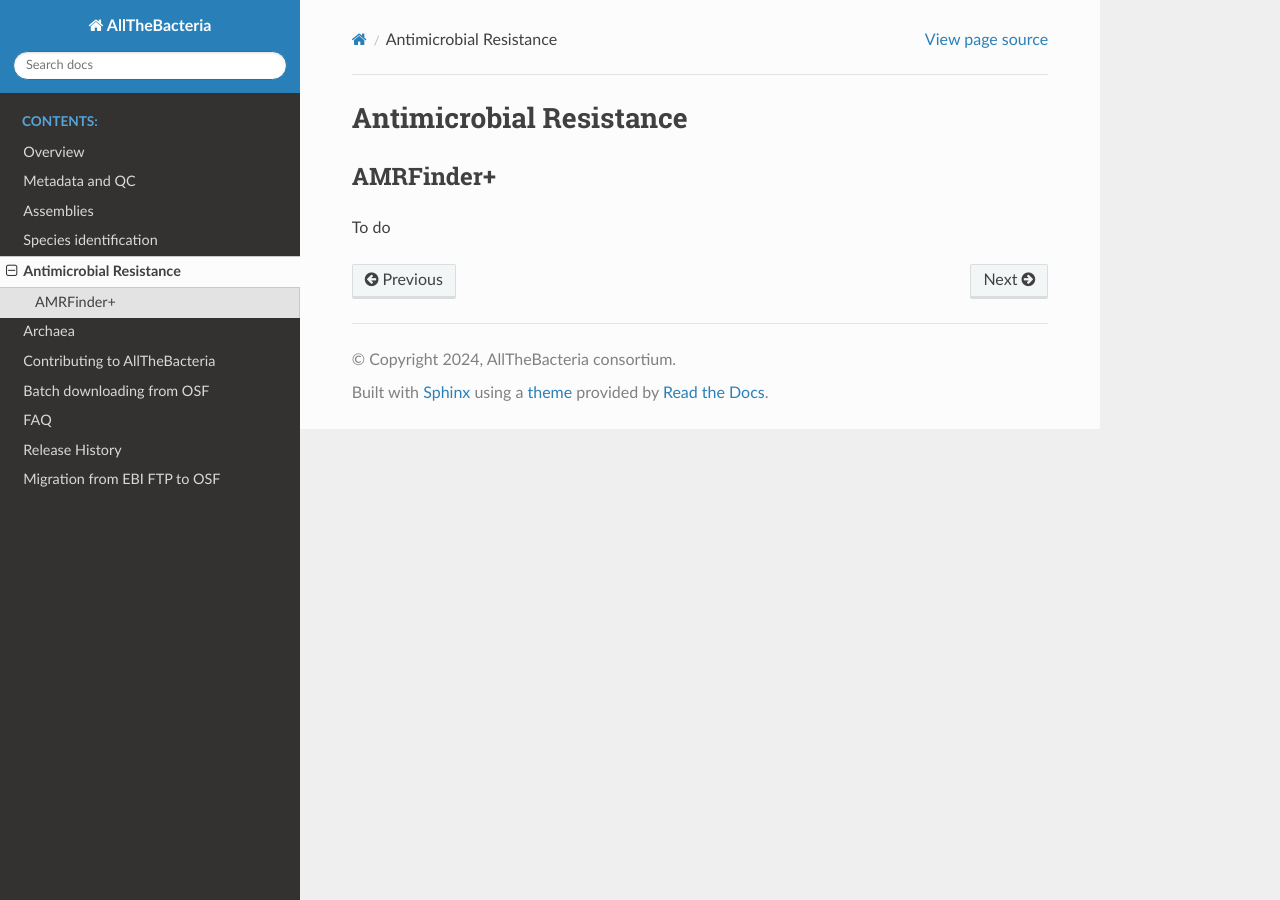
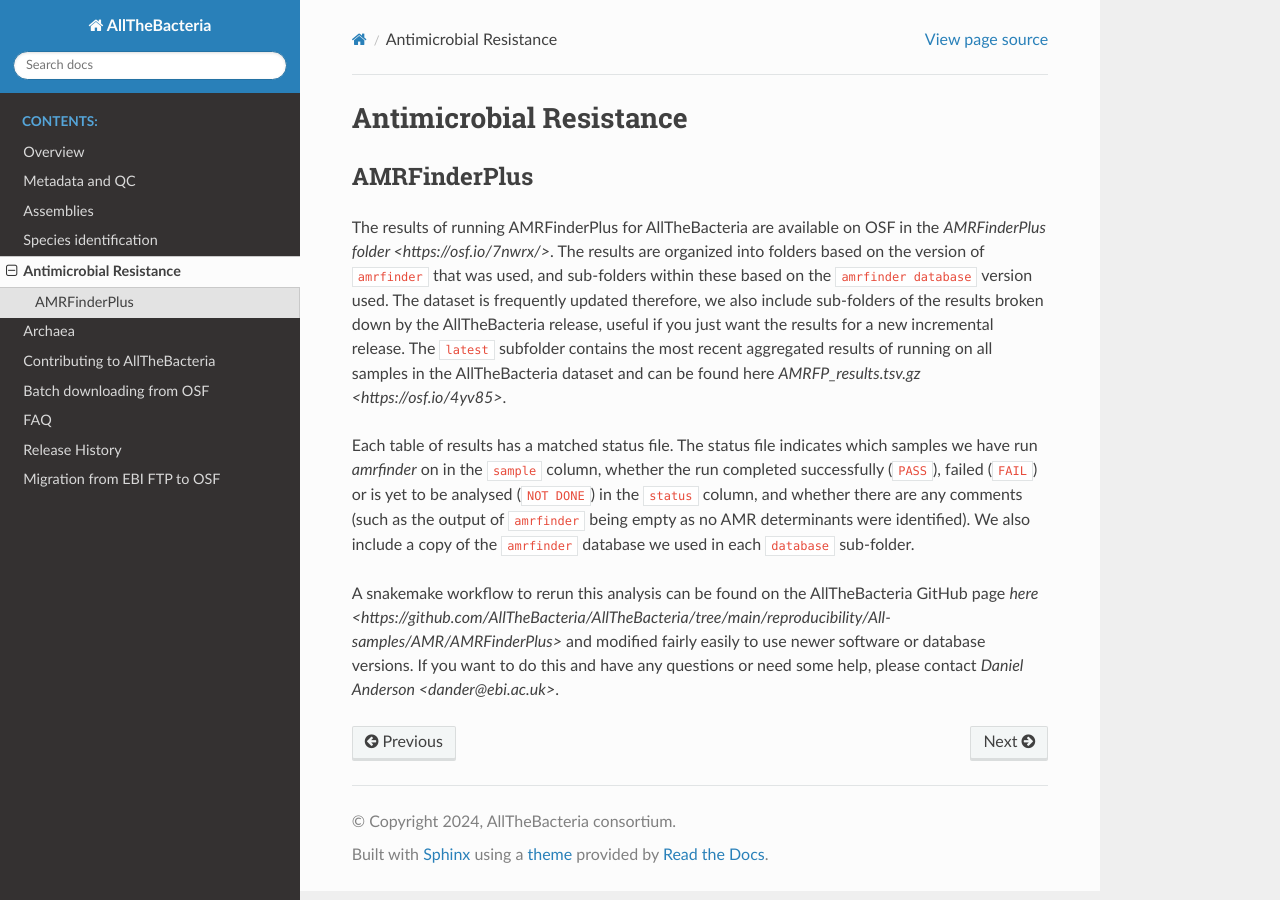
Before and after one commit to AllTheBacteria/AllTheBacteria, a Sphinx documentation site: the page built from docs/amr.rst, in a window 1280 px wide. Built offline with Sphinx 7.4.7 and the Read the Docs theme 3.1.0, drawn with Linux system fonts in a browser that asks for light colours.

Commit message:
minor adjustments to reflect changes in the AMRFinderPlus snakemake workflow to fix errors from running on incremental release 2024-08. Also includes an initial attempt to write the Wiki section for the AMRFinderPlus results.

```diff
--- a/docs/amr.rst
+++ b/docs/amr.rst
@@ -1,7 +1,11 @@
 Antimicrobial Resistance
 ========================
 
-AMRFinder+
+AMRFinderPlus
 ----------
 
-To do
+The results of running AMRFinderPlus for AllTheBacteria are available on OSF in the `AMRFinderPlus folder <https://osf.io/7nwrx/>`. The results are organized into folders based on the version of ``amrfinder`` that was used, and sub-folders within these based on the ``amrfinder database`` version used. The dataset is frequently updated therefore, we also include sub-folders of the results broken down by the AllTheBacteria release, useful if you just want the results for a new incremental release. The ``latest`` subfolder contains the most recent aggregated results of running on all samples in the AllTheBacteria dataset and can be found here `AMRFP_results.tsv.gz <https://osf.io/4yv85>`.
+
+Each table of results has a matched status file. The status file indicates which samples we have run `amrfinder` on in the ``sample`` column, whether the run completed successfully (``PASS``), failed (``FAIL``) or is yet to be analysed (``NOT DONE``) in the ``status`` column, and whether there are any comments (such as the output of ``amrfinder`` being empty as no AMR determinants were identified). We also include a copy of the ``amrfinder`` database we used in each ``database`` sub-folder.
+
+A snakemake workflow to rerun this analysis can be found on the AllTheBacteria GitHub page `here <https://github.com/AllTheBacteria/AllTheBacteria/tree/main/reproducibility/All-samples/AMR/AMRFinderPlus>` and modified fairly easily to use newer software or database versions. If you want to do this and have any questions or need some help, please contact `Daniel Anderson <dander@ebi.ac.uk>`.
```
Also changed, not shown: reproducibility/All-samples/AMR/AMRFinderPlus/README.md, 1 other file.
